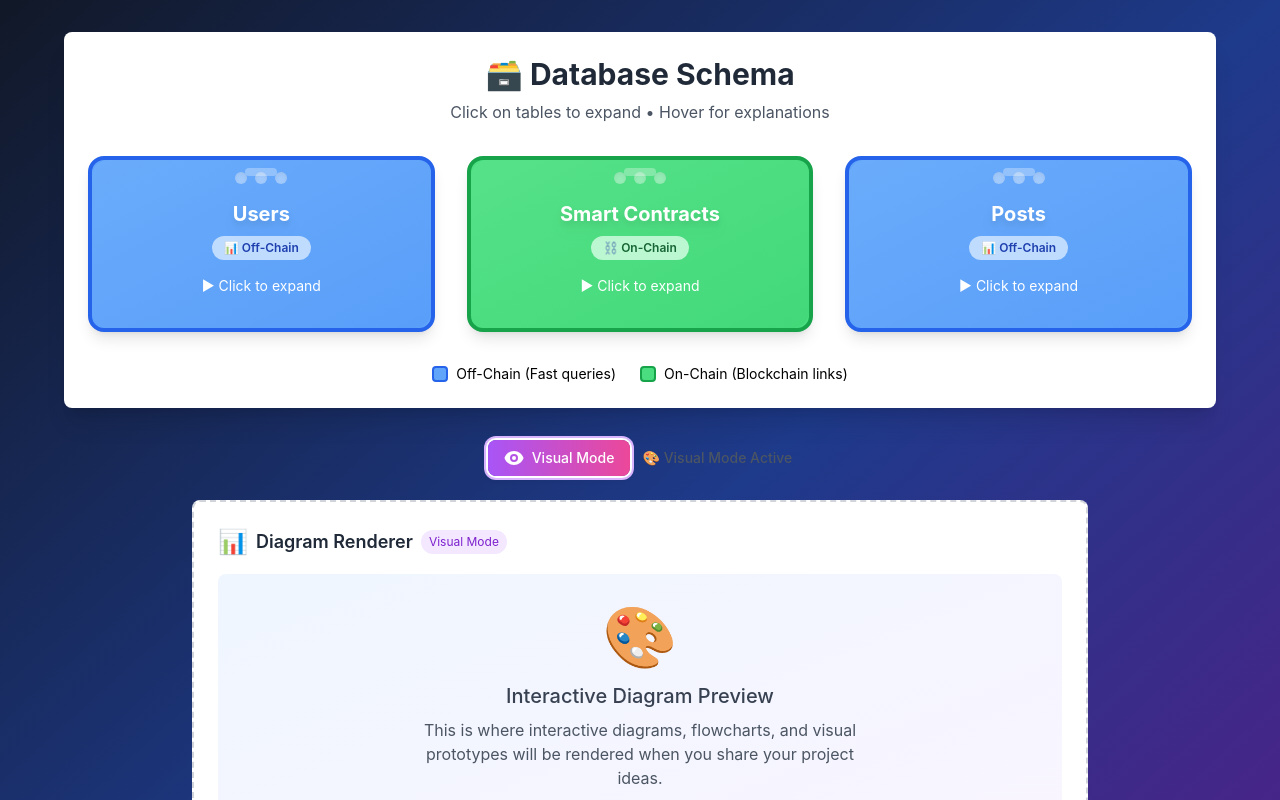
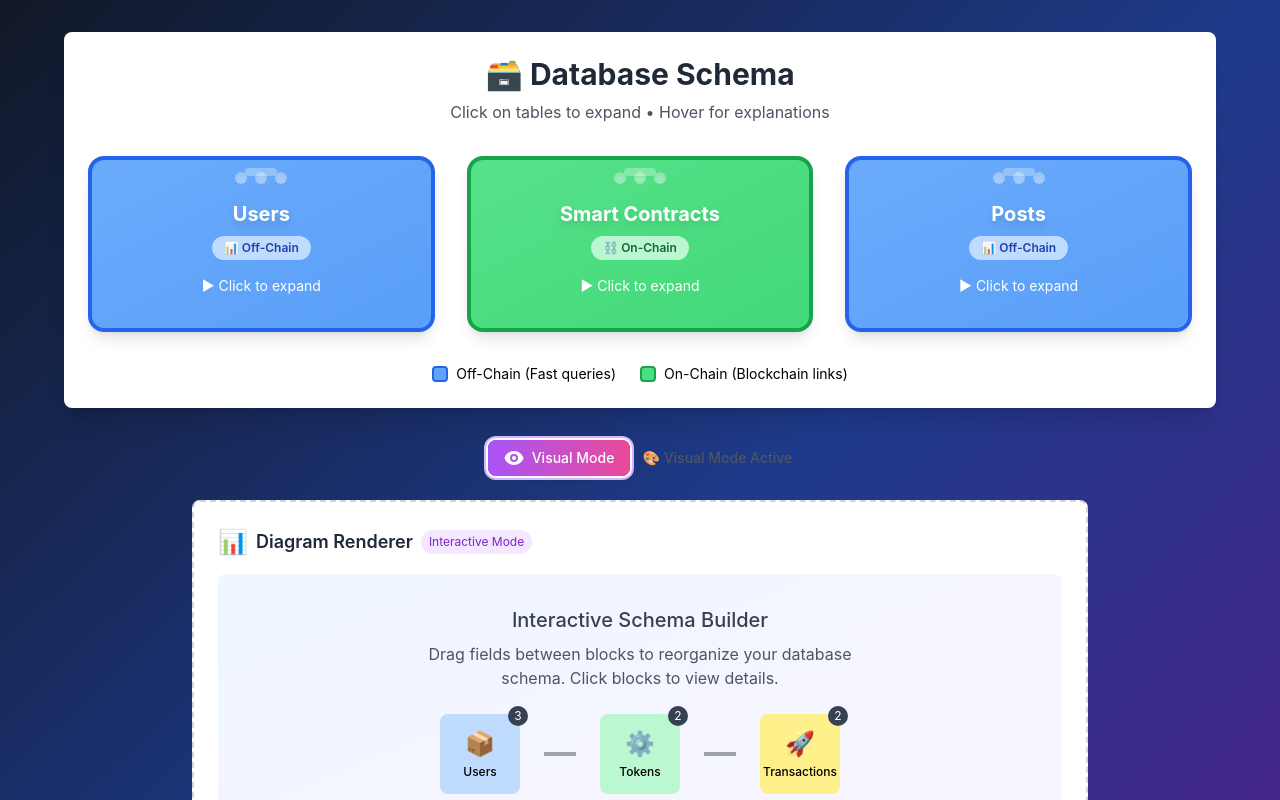
Before and after one commit to FrankiePower/ScaffoldRust-Tools, a React (Create React App) app in the folder stellar-idea-forge/apps/frontend/: page / in a window 1280 px wide. Both pictures are taken after a click on the button "Toggle Visual Mode". Shown: the top 800 px of the page. Built offline with nearby package versions, Linux system fonts and the light colour scheme.

Commit message:
feat: Added basic drag & drop interactivity to diagrams

```diff
--- a/stellar-idea-forge/apps/frontend/src/components/DiagramRenderer.js
+++ b/stellar-idea-forge/apps/frontend/src/components/DiagramRenderer.js
@@ -1,17 +1,225 @@
-import React from 'react';
+import React, { useState, useCallback } from 'react';
+import { DndProvider, useDrag, useDrop } from 'react-dnd';
+import { HTML5Backend } from 'react-dnd-html5-backend';
+import { TouchBackend } from 'react-dnd-touch-backend';
+import { isMobile } from 'react-device-detect';
+
+const ItemTypes = {
+  FIELD: 'field',
+  BLOCK: 'block'
+};
+
+// Sample data for interactive demo
+const sampleSchemaData = {
+  tables: [
+    {
+      id: 'users-table',
+      name: 'Users',
+      type: 'off-chain',
+      icon: '📦',
+      color: 'blue',
+      fields: [
+        { id: 'f1', name: 'id', type: 'UUID' },
+        { id: 'f2', name: 'email', type: 'VARCHAR' },
+        { id: 'f3', name: 'username', type: 'VARCHAR' }
+      ]
+    },
+    {
+      id: 'tokens-table',
+      name: 'Tokens',
+      type: 'on-chain',
+      icon: '⚙️',
+      color: 'green',
+      fields: [
+        { id: 'f4', name: 'token_id', type: 'UINT256' },
+        { id: 'f5', name: 'owner', type: 'ADDRESS' }
+      ]
+    },
+    {
+      id: 'transactions-table',
+      name: 'Transactions',
+      type: 'hybrid',
+      icon: '🚀',
+      color: 'yellow',
+      fields: [
+        { id: 'f6', name: 'tx_hash', type: 'HASH' },
+        { id: 'f7', name: 'amount', type: 'DECIMAL' }
+      ]
+    }
+  ]
+};
+
+// Draggable Field Component
+const DraggableField = ({ field, tableId, onMoveField }) => {
+  const [{ isDragging }, drag] = useDrag({
+    type: ItemTypes.FIELD,
+    item: { field, tableId, type: ItemTypes.FIELD },
+    collect: (monitor) => ({
+      isDragging: monitor.isDragging(),
+    }),
+  });
+
+  return (
+    <div
+      ref={drag}
+      className={`px-2 py-1 mb-1 bg-white bg-opacity-70 rounded text-xs cursor-move transition-all duration-200 ${
+        isDragging ? 'opacity-50 scale-105' : 'hover:bg-opacity-90'
+      }`}
+    >
+      <span className="font-medium">{field.name}</span>
+      <span className="text-gray-600 ml-2">({field.type})</span>
+    </div>
+  );
+};
+
+// Droppable Block Component
+const DroppableBlock = ({ table, onMoveField, children }) => {
+  const [{ isOver, canDrop }, drop] = useDrop({
+    accept: ItemTypes.FIELD,
+    drop: (item, monitor) => {
+      if (item.tableId !== table.id) {
+        console.log(`🎯 Drag & Drop Event:`, {
+          field: item.field.name,
+          from: item.tableId,
+          to: table.id,
+          timestamp: new Date().toISOString()
+        });
+        onMoveField(item.field, item.tableId, table.id);
+      }
+    },
+    collect: (monitor) => ({
+      isOver: monitor.isOver(),
+      canDrop: monitor.canDrop(),
+    }),
+  });
+
+  const getColorClasses = (color) => {
+    switch(color) {
+      case 'blue': return isOver && canDrop ? 'bg-blue-300' : 'bg-blue-200';
+      case 'green': return isOver && canDrop ? 'bg-green-300' : 'bg-green-200';
+      case 'yellow': return isOver && canDrop ? 'bg-yellow-300' : 'bg-yellow-200';
+      default: return 'bg-gray-200';
+    }
+  };
+
+  return (
+    <div
+      ref={drop}
+      className={`relative w-20 h-20 ${getColorClasses(table.color)} rounded-lg flex flex-col items-center justify-center cursor-pointer transition-all duration-200 ${
+        isOver && canDrop ? 'scale-110 shadow-lg ring-2 ring-offset-2 ring-blue-400' : ''
+      }`}
+    >
+      <span className="text-2xl mb-1">{table.icon}</span>
+      <span className="text-xs font-medium text-center px-1">{table.name}</span>
+
+      {/* Field count indicator */}
+      <div className="absolute -top-2 -right-2 w-5 h-5 bg-gray-700 text-white text-xs rounded-full flex items-center justify-center">
+        {table.fields.length}
+      </div>
+
+      {/* Drop indicator */}
+      {isOver && canDrop && (
+        <div className="absolute inset-0 bg-blue-400 bg-opacity-30 rounded-lg border-2 border-blue-500 border-dashed flex items-center justify-center">
+          <span className="text-xs font-bold text-blue-800">Drop Here</span>
+        </div>
+      )}
+    </div>
+  );
+};
+
+// Field Details Panel
+const FieldDetailsPanel = ({ selectedTable, onMoveField }) => {
+  if (!selectedTable) {
+    return (
+      <div className="mt-4 p-4 bg-gray-50 rounded-lg">
+        <p className="text-gray-600 text-center">
+          Click on a block above to view its fields, or drag fields between blocks!
+        </p>
+      </div>
+    );
+  }
+
+  return (
+    <div className="mt-4 p-4 bg-gray-50 rounded-lg">
+      <div className="flex items-center gap-2 mb-3">
+        <span className="text-xl">{selectedTable.icon}</span>
+        <h4 className="font-semibold text-gray-800">{selectedTable.name} Fields</h4>
+        <span className={`px-2 py-1 text-xs rounded-full ${
+          selectedTable.type === 'on-chain' ? 'bg-green-100 text-green-700' :
+          selectedTable.type === 'off-chain' ? 'bg-blue-100 text-blue-700' :
+          'bg-yellow-100 text-yellow-700'
+        }`}>
+          {selectedTable.type}
+        </span>
+      </div>
+      <div className="space-y-1">
+        {selectedTable.fields.map((field) => (
+          <DraggableField
+            key={field.id}
+            field={field}
+            tableId={selectedTable.id}
+            onMoveField={onMoveField}
+          />
+        ))}
+      </div>
+    </div>
+  );
+};
 
 /**
  * DiagramRenderer Component
- * Mock component for rendering interactive diagrams in visual mode
+ * Enhanced with drag & drop interactivity while maintaining original mock design
  *
  * Features:
- * - Placeholder diagram visualization
- * - Interactive preview mockup
- * - Smooth fade-in animation
- * - Ready for future diagram integration
+ * - Interactive drag & drop between schema blocks
+ * - Visual feedback with hover effects and animations
+ * - Console logging for drag events
+ * - Mobile touch support
+ * - Expandable field details panel
+ * - Preserves original styling and layout
  */
-const DiagramRenderer = ({ isVisible = true }) => {
+const DiagramRenderer = ({ isVisible = true, data = null, mode = 'interactive' }) => {
+  const [schemaData, setSchemaData] = useState(data || sampleSchemaData);
+  const [selectedTableId, setSelectedTableId] = useState(null);
+  const [isInteractiveMode, setIsInteractiveMode] = useState(mode === 'interactive');
+
+  const selectedTable = selectedTableId ? schemaData.tables.find(t => t.id === selectedTableId) : null;
+
+  const moveField = useCallback((field, sourceTableId, targetTableId) => {
+    setSchemaData(prev => ({
+      ...prev,
+      tables: prev.tables.map(table => {
+        if (table.id === sourceTableId) {
+          return {
+            ...table,
+            fields: table.fields.filter(f => f.id !== field.id)
+          };
+        }
+        if (table.id === targetTableId) {
+          return {
+            ...table,
+            fields: [...table.fields, field]
+          };
+        }
+        return table;
+      })
+    }));
+  }, []);
+
+  const toggleMode = () => {
+    setIsInteractiveMode(!isInteractiveMode);
+    setSelectedTableId(null);
+  };
+
+  const resetData = () => {
+    setSchemaData(data || sampleSchemaData);
+    setSelectedTableId(null);
+    console.log('📊 Diagram reset to initial state');
+  };
+
   if (!isVisible) return null;
+
+  const backend = isMobile ? TouchBackend : HTML5Backend;
 
   return (
     <div className="animate-fadeIn">
@@ -23,21 +231,24 @@ const DiagramRenderer = ({ isVisible = true }) => {
             Diagram Renderer
           </h3>
           <span className="px-2 py-1 bg-purple-100 text-purple-700 text-xs rounded-full">
-            Visual Mode
+            {isInteractiveMode ? 'Interactive Mode' : 'Visual Mode'}
           </span>
         </div>
 
-        <div className="bg-gradient-to-br from-blue-50 to-purple-50 rounded-lg p-8 min-h-[200px] flex flex-col items-center justify-center">
+        <div className="bg-gradient-to-br from-blue-50 to-purple-50 rounded-lg p-8 min-h-[200px]">
+          {!isInteractiveMode ? (
+            // Original mock content
+            <div className="flex flex-col items-center justify-center">
               <div className="text-6xl mb-4">🎨</div>
               <h4 className="text-xl font-medium text-gray-700 mb-2">
                 Interactive Diagram Preview
               </h4>
-          <p className="text-gray-600 text-center max-w-md">
+              <p className="text-gray-600 text-center max-w-md mb-6">
                 This is where interactive diagrams, flowcharts, and visual
                 prototypes will be rendered when you share your project ideas.
               </p>
 
-          <div className="mt-6 flex gap-4">
+              <div className="flex gap-4">
                 <div className="w-16 h-16 bg-blue-200 rounded-lg flex items-center justify-center">
                   <span className="text-2xl">📦</span>
                 </div>
@@ -51,12 +262,72 @@ const DiagramRenderer = ({ isVisible = true }) => {
                 </div>
               </div>
             </div>
+          ) : (
+            // Interactive drag & drop content
+            <DndProvider backend={backend}>
+              <div className="flex flex-col items-center">
+                <h4 className="text-xl font-medium text-gray-700 mb-2">
+                  Interactive Schema Builder
+                </h4>
+                <p className="text-gray-600 text-center max-w-md mb-6">
+                  Drag fields between blocks to reorganize your database schema.
+                  Click blocks to view details.
+                </p>
 
-        {/* Mock Controls */}
-        <div className="mt-4 flex gap-2">
-          <button className="px-3 py-1 bg-blue-100 text-blue-700 rounded text-sm hover:bg-blue-200 transition-colors">
-            Edit Diagram
+                <div className="flex gap-6 items-center">
+                  {schemaData.tables.map((table, index) => (
+                    <React.Fragment key={table.id}>
+                      <div
+                        onClick={() => setSelectedTableId(
+                          selectedTableId === table.id ? null : table.id
+                        )}
+                      >
+                        <DroppableBlock
+                          table={table}
+                          onMoveField={moveField}
+                        />
+                      </div>
+                      {index < schemaData.tables.length - 1 && (
+                        <div className="w-8 h-1 bg-gray-400"></div>
+                      )}
+                    </React.Fragment>
+                  ))}
+                </div>
+
+                {/* Field Details Panel */}
+                <div className="w-full max-w-md">
+                  <FieldDetailsPanel
+                    selectedTable={selectedTable}
+                    onMoveField={moveField}
+                  />
+                </div>
+              </div>
+            </DndProvider>
+          )}
+        </div>
+
+        {/* Enhanced Controls */}
+        <div className="mt-4 flex gap-2 flex-wrap">
+          <button
+            onClick={toggleMode}
+            className={`px-3 py-1 rounded text-sm transition-colors ${
+              isInteractiveMode
+                ? 'bg-purple-100 text-purple-700 hover:bg-purple-200'
+                : 'bg-blue-100 text-blue-700 hover:bg-blue-200'
+            }`}
+          >
+            {isInteractiveMode ? 'Switch to Mock' : 'Enable Drag & Drop'}
           </button>
+
+          {isInteractiveMode && (
+            <button
+              onClick={resetData}
+              className="px-3 py-1 bg-orange-100 text-orange-700 rounded text-sm hover:bg-orange-200 transition-colors"
+            >
+              Reset Schema
+            </button>
+          )}
+
           <button className="px-3 py-1 bg-gray-100 text-gray-700 rounded text-sm hover:bg-gray-200 transition-colors">
             Export
           </button>
@@ -64,6 +335,16 @@ const DiagramRenderer = ({ isVisible = true }) => {
             Share
           </button>
         </div>
+
+        {/* Interactive Mode Instructions */}
+        {isInteractiveMode && (
+          <div className="mt-4 p-3 bg-blue-50 border border-blue-200 rounded-lg">
+            <p className="text-sm text-blue-700">
+              <strong>🎯 Try it:</strong> Drag fields like "email" between blocks.
+              All events are logged to console. Works on desktop and mobile!
+            </p>
+          </div>
+        )}
       </div>
     </div>
   );
```
Lines whose indentation alone changed are shown as unchanged.
